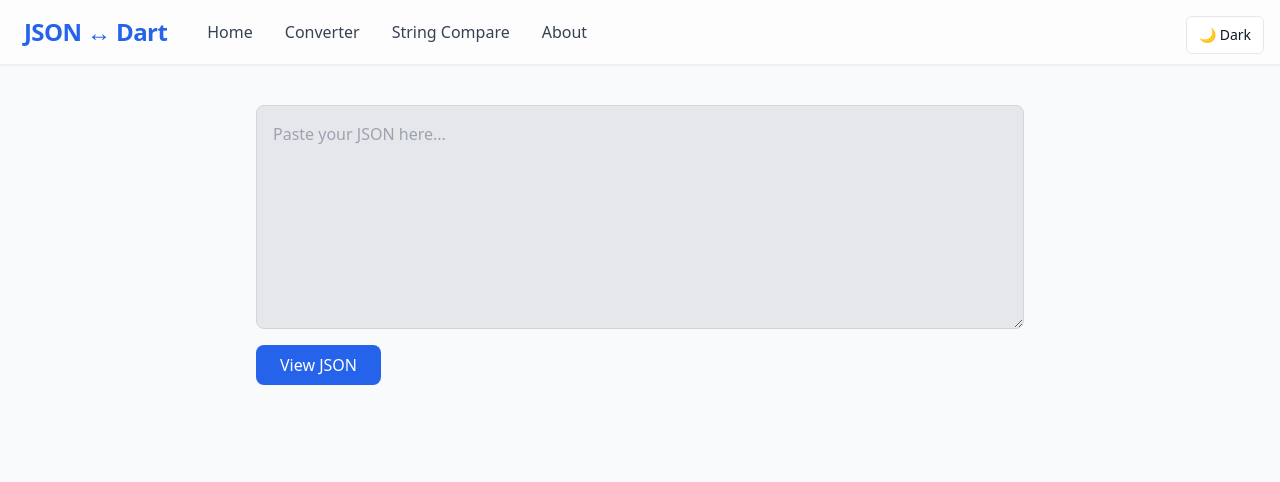
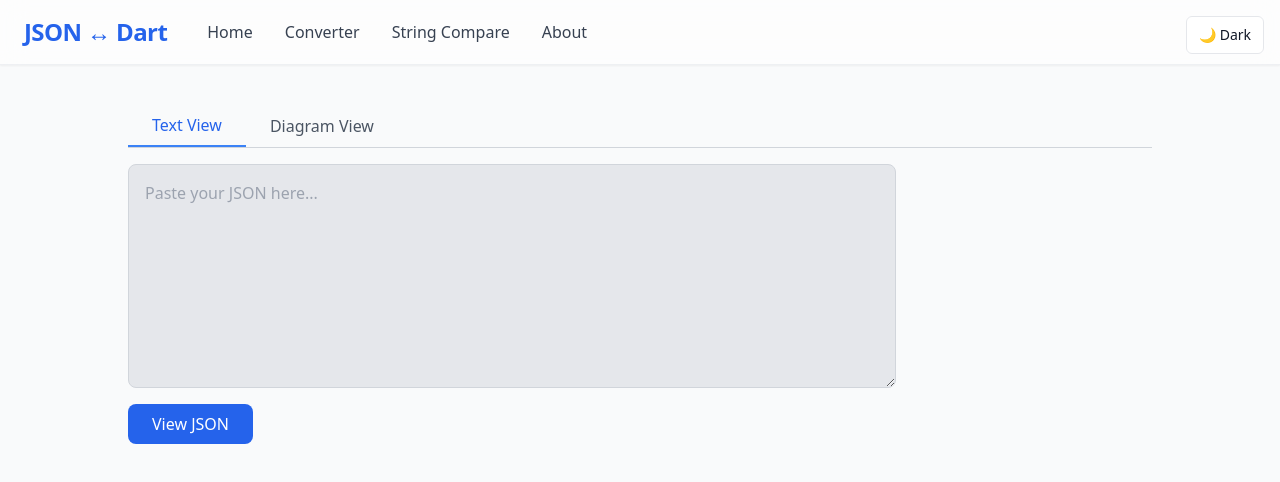
Before and after one commit to harshyadavDeveloper/json_to_dart_converter, a React (Vite) app: page /json-viewer in a window 1280 px wide. Shown: the top 482 px of the page. Built offline with nearby package versions, Linux system fonts and the light colour scheme.

Commit message:
1. added text view and diagram view seperately for json view

```diff
--- a/package.json
+++ b/package.json
@@ -14,7 +14,8 @@
     "react": "^19.1.1",
     "react-dom": "^19.1.1",
     "react-hot-toast": "^2.6.0",
-    "react-router-dom": "^7.9.5"
+    "react-router-dom": "^7.9.5",
+    "reactflow": "^11.11.4"
   },
   "devDependencies": {
     "@eslint/js": "^9.36.0",
--- a/src/App.jsx
+++ b/src/App.jsx
@@ -6,7 +6,8 @@ import Home from "./pages/Home";
 import About from "./pages/About";
 import { Toaster } from 'react-hot-toast';
 import StringCompare from "./components/StringCompare";
-import JsonViewer from "./components/JsonViewer";
+import JsonViewer from "./components/JsonViewerText";
+import JsonViewerTabs from "./components/JsonViewerTabs";
 
 export default function App() {
   return (
@@ -23,7 +24,7 @@ export default function App() {
             <Route path="/" element={<Home />} />
             <Route path="/converter" element={<JsonToDartConverter />} />
             <Route path="/string-compare" element={<StringCompare />} />
-            <Route path="/json-viewer" element={<JsonViewer />} />
+            <Route path="/json-viewer" element={<JsonViewerTabs />} />
 
             <Route path="/about" element={<About />} />
           </Routes>
--- /dev/null
+++ b/src/components/JsonViewerDiagram.jsx
@@ -0,0 +1,56 @@
+import { useState } from "react";
+import ReactFlow, { Background, Controls } from "reactflow";
+import "reactflow/dist/style.css";
+import { jsonToFlow } from "../utils/jsonToFlow";
+import toast from "react-hot-toast";
+
+export default function JsonDiagramViewer() {
+  const [jsonInput, setJsonInput] = useState("");
+  const [elements, setElements] = useState(null);
+
+  const generateDiagram = () => {
+    try {
+      const parsed = JSON.parse(jsonInput);
+      const { nodes, edges } = jsonToFlow(parsed);
+
+      // Auto-spread nodes (otherwise overlap)
+      const spacedNodes = nodes.map((node, i) => ({
+        ...node,
+        position: { x: (i % 5) * 250, y: Math.floor(i / 5) * 150 }
+      }));
+
+      setElements({ nodes: spacedNodes, edges });
+      toast.success("Diagram generated!");
+    } catch {
+      toast.error("Invalid JSON. Please fix and try again.");
+    }
+  };
+
+  return (
+    <div className="flex flex-col gap-4 w-full max-w-5xl">
+      <textarea
+        value={jsonInput}
+        onChange={(e) => setJsonInput(e.target.value)}
+        placeholder="Paste JSON to generate diagram..."
+        className="w-full h-40 p-4 rounded-lg bg-gray-200 dark:bg-gray-800"
+      />
+
+      <button
+        onClick={generateDiagram}
+        className="px-6 py-2 bg-blue-600 text-white rounded-lg hover:bg-blue-700"
+      >
+        Generate Diagram
+      </button>
+
+      {/* Diagram Area */}
+      {elements && (
+        <div className="h-[600px] border rounded-lg bg-gray-100 dark:bg-gray-900">
+          <ReactFlow nodes={elements.nodes} edges={elements.edges}>
+            <Background />
+            <Controls />
+          </ReactFlow>
+        </div>
+      )}
+    </div>
+  );
+}
--- /dev/null
+++ b/src/components/JsonViewerTabs.jsx
@@ -0,0 +1,44 @@
+import { useState } from "react";
+import JsonViewerText from "./JsonViewerText";
+import JsonViewerDiagram from "./JsonViewerDiagram";
+
+export default function JsonViewerTabs() {
+  const [activeTab, setActiveTab] = useState("text");
+
+  return (
+    <div className="w-full max-w-5xl mx-auto">
+      {/* Tabs */}
+      <div className="flex border-b border-gray-300 dark:border-gray-700 mb-4">
+        <button
+          onClick={() => setActiveTab("text")}
+          className={`
+            px-6 py-2 font-medium transition
+            ${activeTab === "text"
+              ? "border-b-2 border-blue-500 text-blue-600 dark:text-blue-400"
+              : "text-gray-600 dark:text-gray-400 hover:text-blue-500"}
+          `}
+        >
+          Text View
+        </button>
+
+        <button
+          onClick={() => setActiveTab("diagram")}
+          className={`
+            px-6 py-2 font-medium transition
+            ${activeTab === "diagram"
+              ? "border-b-2 border-blue-500 text-blue-600 dark:text-blue-400"
+              : "text-gray-600 dark:text-gray-400 hover:text-blue-500"}
+          `}
+        >
+          Diagram View
+        </button>
+      </div>
+
+      {/* Views */}
+      <div className="mt-4">
+        {activeTab === "text" && <JsonViewerText />}
+        {activeTab === "diagram" && <JsonViewerDiagram />}
+      </div>
+    </div>
+  );
+}
--- /dev/null
+++ b/src/utils/jsonToFlow.js
@@ -0,0 +1,61 @@
+let nodeId = 1;
+
+export function jsonToFlow(json, parentId = null, keyName = "root") {
+  const nodes = [];
+  const edges = [];
+
+  const id = nodeId++;
+
+  nodes.push({
+    id: String(id),
+    data: { label: keyName },
+    position: { x: 0, y: 0 },
+  });
+
+  if (parentId) {
+    edges.push({
+      id: `e${parentId}-${id}`,
+      source: String(parentId),
+      target: String(id),
+    });
+  }
+
+  if (typeof json === "object" && json !== null) {
+    if (Array.isArray(json)) {
+      json.forEach((item, index) => {
+        const { nodes: childNodes, edges: childEdges } = jsonToFlow(
+          item,
+          id,
+          `[${index}]`
+        );
+        nodes.push(...childNodes);
+        edges.push(...childEdges);
+      });
+    } else {
+      Object.entries(json).forEach(([key, value]) => {
+        const { nodes: childNodes, edges: childEdges } = jsonToFlow(
+          value,
+          id,
+          key
+        );
+        nodes.push(...childNodes);
+        edges.push(...childEdges);
+      });
+    }
+  } else {
+    const valueNodeId = nodeId++;
+    nodes.push({
+      id: String(valueNodeId),
+      data: { label: String(json) },
+      position: { x: 0, y: 0 },
+    });
+
+    edges.push({
+      id: `e${id}-${valueNodeId}`,
+      source: String(id),
+      target: String(valueNodeId),
+    });
+  }
+
+  return { nodes, edges };
+}
```
Also changed, not shown: src/components/JsonViewerText.jsx (renamed from src/components/JsonViewer.jsx), 1 other file (tests, documents, lock files or other folders).
